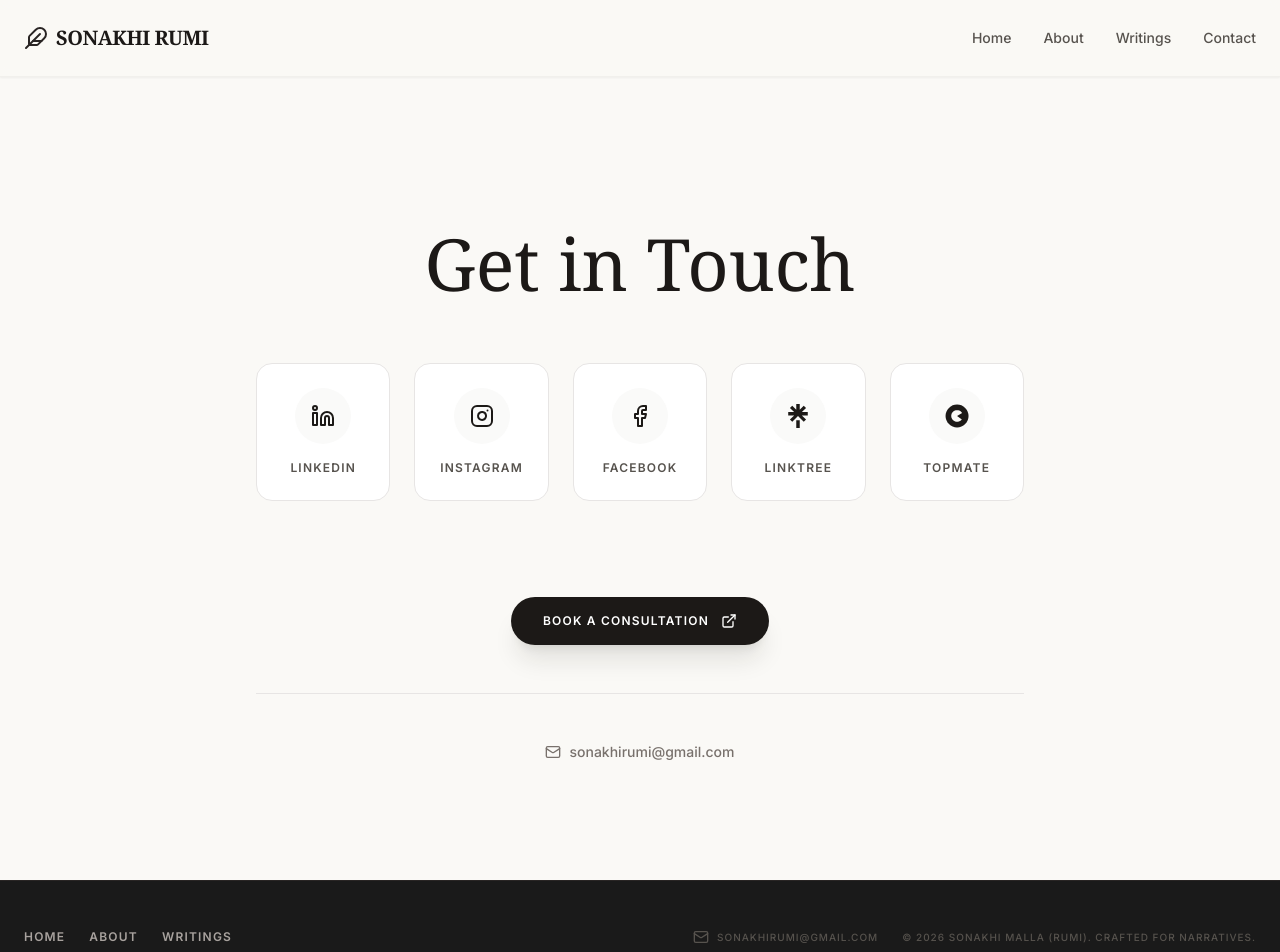
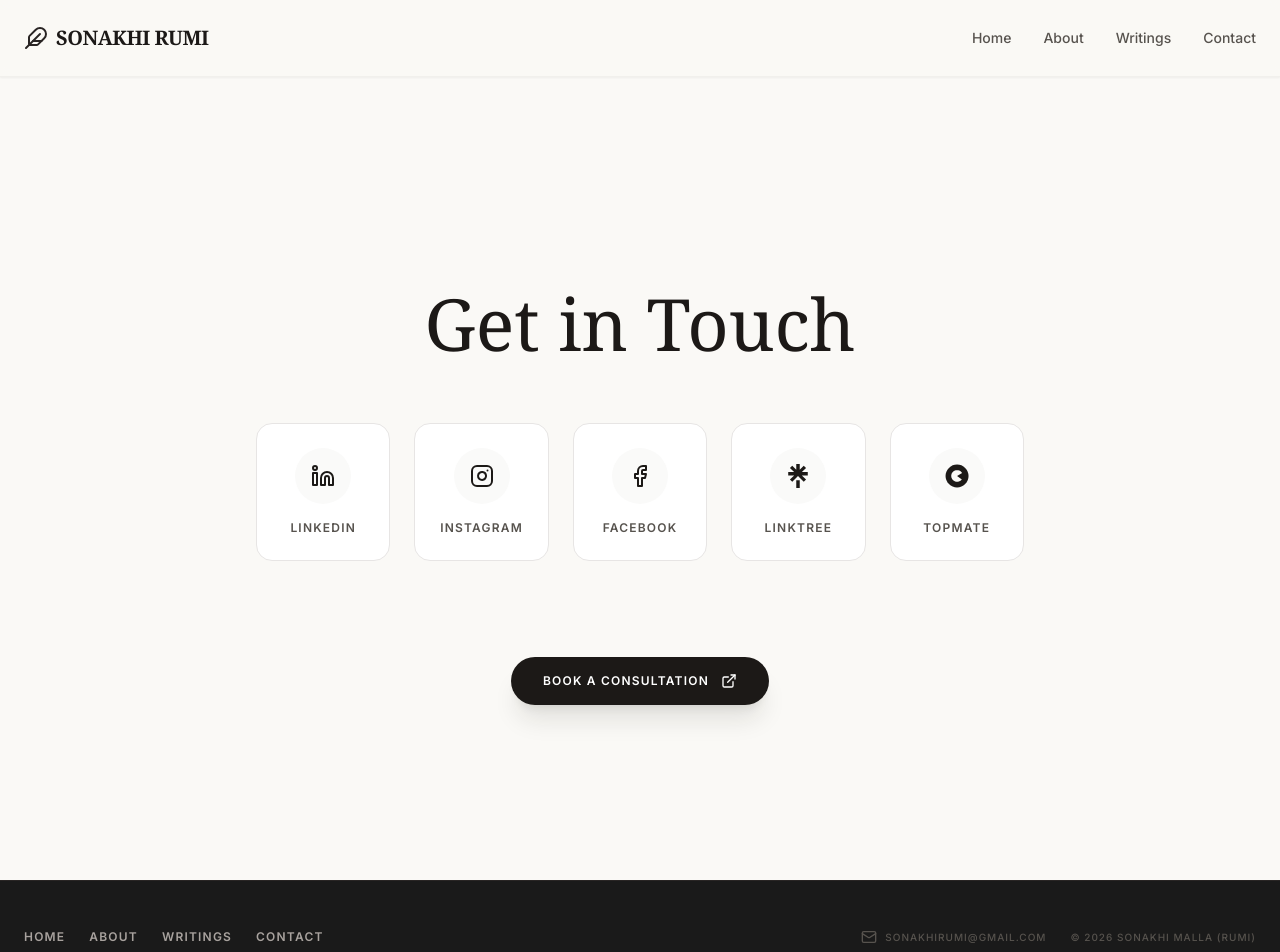
Before and after one commit to sonakhirumi/sonakhi-portfolio, a React (Vite) app: page /contact in a window 1280 px wide. Shown: the top 952 px of the page. Built offline with nearby package versions, Linux system fonts and the light colour scheme; a web font is replaced by a local one.

Commit message:
refactor: clean up footer and contact page

```diff
--- a/components/Contact.tsx
+++ b/components/Contact.tsx
@@ -77,12 +77,7 @@ const Contact: React.FC = () => {
                         <ExternalLink className="w-4 h-4" />
                     </a>
 
-                    <div className="mt-12 pt-12 border-t border-stone-200">
-                        <a href="mailto:sonakhirumi@gmail.com" className="inline-flex items-center space-x-2 text-stone-500 hover:text-stone-900 transition-colors">
-                            <Mail className="w-4 h-4" />
-                            <span className="text-sm font-medium">sonakhirumi@gmail.com</span>
-                        </a>
-                    </div>
+
                 </div>
 
             </div>
--- a/components/Footer.tsx
+++ b/components/Footer.tsx
@@ -15,6 +15,7 @@ const Footer: React.FC = () => {
     { name: 'Home', href: '#/' },
     { name: 'About', href: '#about' },
     { name: 'Writings', href: '#/writings' },
+    { name: 'Contact', href: '/contact' },
 
   ];
 
@@ -40,7 +41,7 @@ const Footer: React.FC = () => {
             <Mail className="w-4 h-4" />
             <span>sonakhirumi@gmail.com</span>
           </a>
-          <p>© {new Date().getFullYear()} <a href="#about" className="hover:text-stone-400 transition-colors">Sonakhi Malla (Rumi)</a>. Crafted for narratives.</p>
+          <p>© {new Date().getFullYear()} <a href="#about" className="hover:text-stone-400 transition-colors">Sonakhi Malla (Rumi)</a></p>
         </div>
 
       </div>
```
